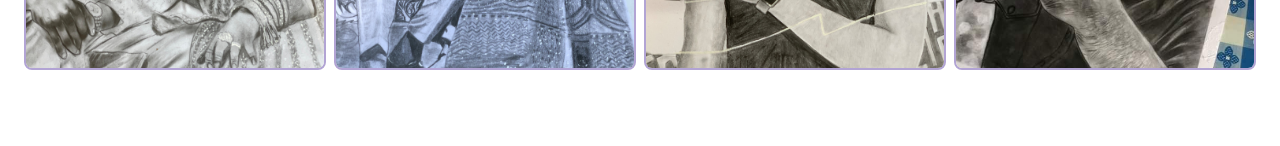
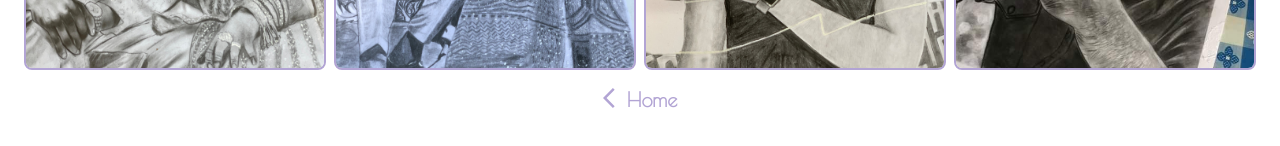
Before and after one commit to Shahma-Sherin/web, a Next.js app: page /sketch in a window 1280 px wide. Shown: the part 890-1036 px from the top of the page. Before the commit the page ends 984 px from the top, so only its background shows below. Built offline with nearby package versions, Linux system fonts and the light colour scheme.

Commit message:
navigation updated

```diff
--- a/src/components/Home/Sketches.tsx
+++ b/src/components/Home/Sketches.tsx
@@ -52,13 +52,20 @@ export default function Sketches({
         })}
       </div>
       <div className="w-full flex justify-center">
-        {!isPage && (
+        {!isPage ? (
           <Link
             href={"/sketch"}
             className="p-4 text-xl font-bold flex hover:underline"
           >
             {"View More"}
           </Link>
+        ) : (
+          <Link
+            href={"/"}
+            className="p-4 text-xl font-bold flex hover:underline justify-center"
+          >
+            <ArrowBackIosIcon /> {"Home"}
+          </Link>
         )}
       </div>
     </div>
--- a/src/components/Home/Videos.tsx
+++ b/src/components/Home/Videos.tsx
@@ -57,13 +57,20 @@ export default function Videos({
         })}
       </div>
       <div className="w-full flex justify-center">
-        {!isPage && (
+        {!isPage ? (
           <Link
             href={"/video"}
             className="p-4 text-xl font-bold flex hover:underline"
           >
             {"View More"}
           </Link>
+        ) : (
+          <Link
+            href={"/"}
+            className="p-4 text-xl font-bold flex hover:underline justify-center"
+          >
+            <ArrowBackIosIcon /> {"Home"}
+          </Link>
         )}
       </div>
     </div>
```
